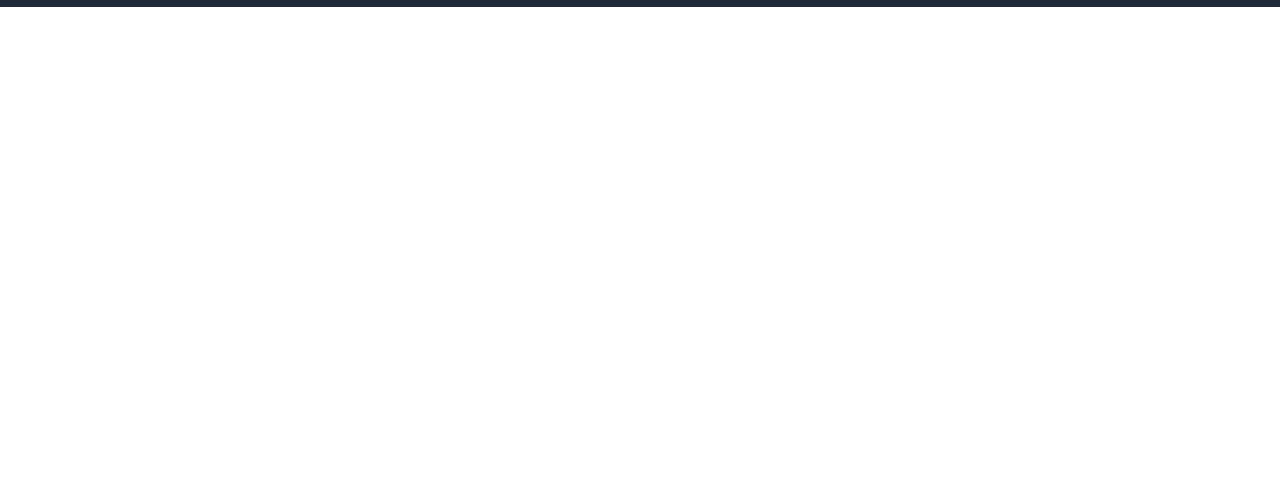
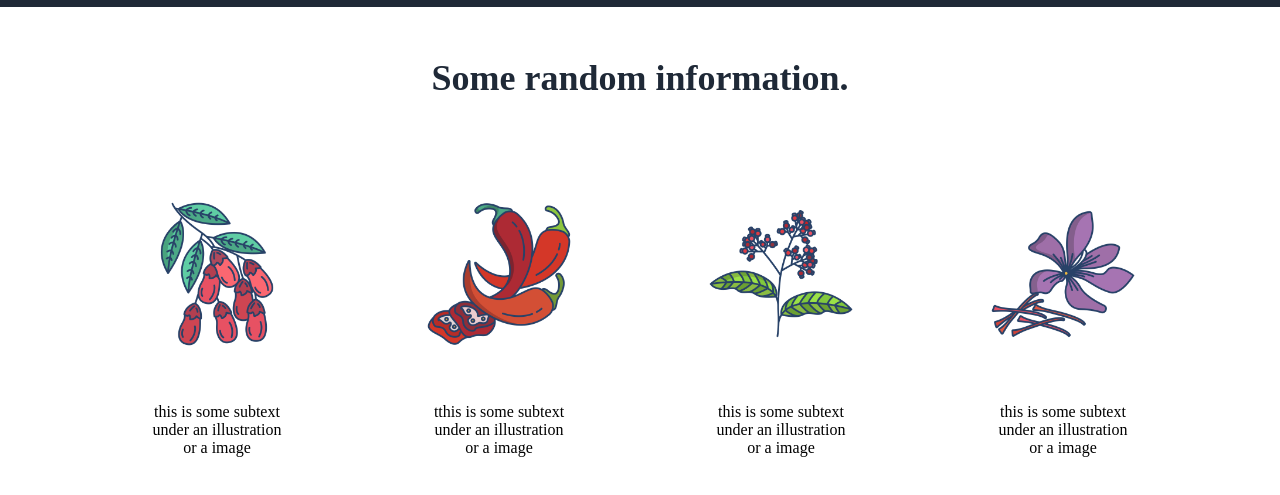
Before and after one commit to Stephenmuan1/landing_page, a plain HTML site: page index.html in a window 1280 px wide. Shown: the part 529-1024 px from the top of the page. Before the commit the page ends 800 px from the top, so only its background shows below. Drawn offline with Linux system fonts and the light colour scheme.

Commit message:
start and finish 2nd section

```diff
--- a/index.html
+++ b/index.html
@@ -31,5 +31,36 @@
             </div>
         </div>
     </div>
+
+
+    <div class="section-2">
+        <h2>Some random information.</h2>
+        <div class="row-of-box">
+            <div class="blue-box-msg">
+                <div class="blue-box">
+                    <img src="images/barberry.png" alt="barberry" width="150">
+                </div>
+                <p class="p-second"> this is some subtext <br>under an illustration <br>or a image</p>
+            </div>
+            <div class="blue-box-msg">
+                <div class="blue-box">
+                    <img src="images/chilli.png" alt="barberry" width="150">
+                </div>
+                <p class="p-second"> tthis is some subtext <br>under an illustration <br>or a image</p>
+            </div>
+            <div class="blue-box-msg">
+                <div class="blue-box">
+                    <img src="images/pepper.png" alt="barberry" width="150">
+                </div>
+                <p class="p-second"> this is some subtext <br>under an illustration <br>or a image</p>
+            </div>
+            <div class="blue-box-msg">
+                <div class="blue-box">
+                    <img src="images/saffron.png" alt="barberry" width="150">
+                </div>
+                <p class="p-second"> this is some subtext <br>under an illustration <br>or a image</p>
+            </div>
+        </div>
+    </div>
 </body>
 </html>
--- a/style.css
+++ b/style.css
@@ -86,3 +86,26 @@ img {
     border: none;
     border-radius: 9px;
 }
+
+.section-2{
+    margin-bottom: 100px;
+}
+
+h2{
+    font-size: 36px;
+    font-weight: bolder;
+    color: #1f2937;
+    text-align: center;
+    padding: 50px;
+}
+.row-of-box{
+    display: flex;
+    justify-content: center;
+    align-items: center;
+    gap: 32px;
+}
+
+
+.p-second{
+    text-align: center;
+}
```
